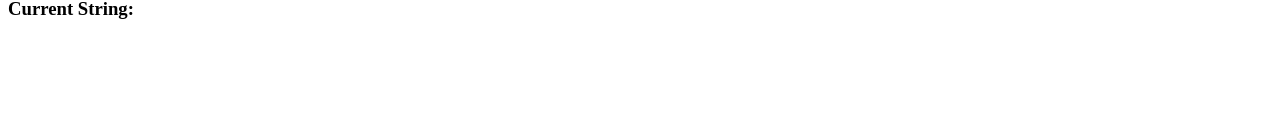
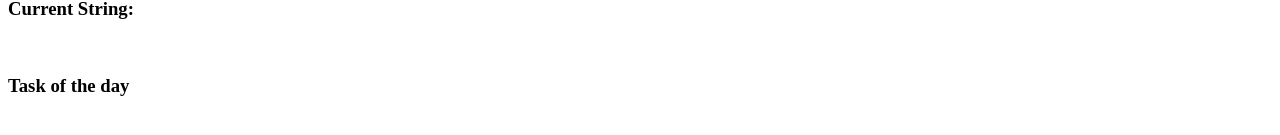
Before and after one commit to JayanthPrathab/MERN-Training, a React (Vite) app in the folder reactproj1/: page /About in a window 1280 px wide. Shown: the part 309-444 px from the top of the page. Built offline with nearby package versions, Linux system fonts and the light colour scheme.

Commit message:
Day9 task

```diff
--- a/reactproj1/src/components/functional components/About.jsx
+++ b/reactproj1/src/components/functional components/About.jsx
@@ -19,7 +19,8 @@ function About(){
             <button onClick={()=>setNum(num=0)}>Reset</button>
             <br />
             Enter text<input id="v" onChange={()=>{var value = document.getElementById("v").value;setStr(str=value)}} type='text'/>
-            <h3>Current String: {str}</h3>
+            <h3>Current String: {str}</h3><br />
+            <h3>Task of the day</h3>
         </div>
     );
 }
```
